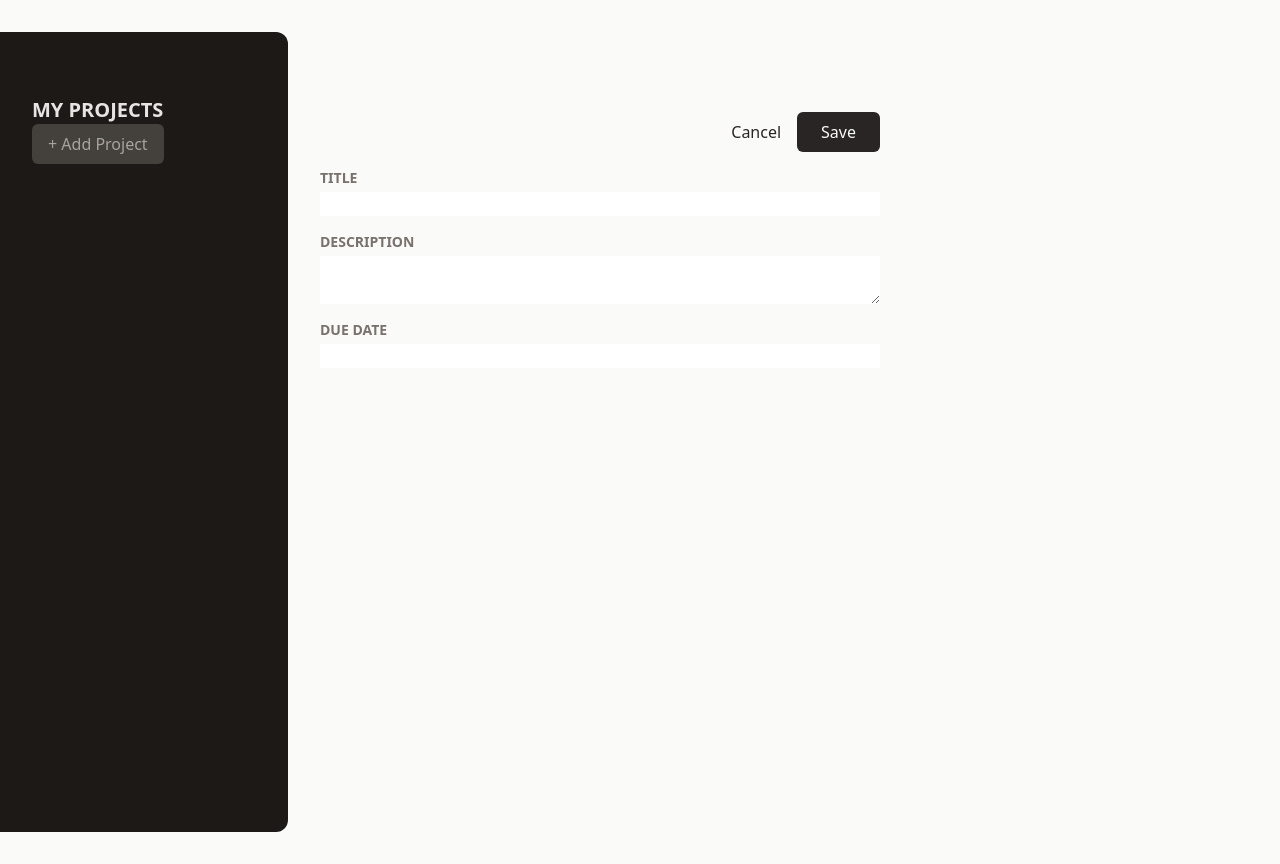
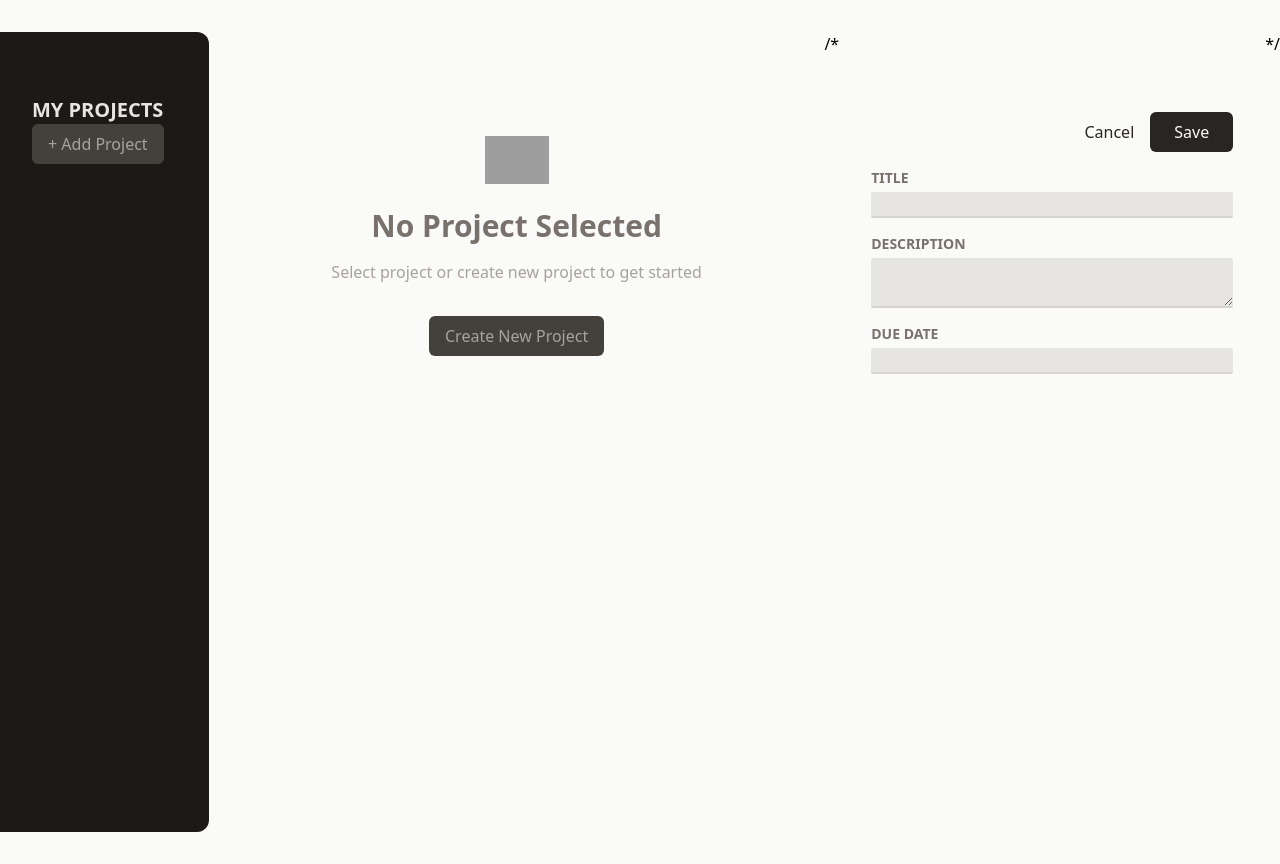
Before and after one commit to Htsindi/project-Mgmt-App, a React (Vite) app: page / in a window 1280 px wide. Built offline with nearby package versions, Linux system fonts and the light colour scheme; grey boxes are pictures that could not be loaded.

Commit message:
Button and NoProjectSelected components added

```diff
--- a/src/App.jsx
+++ b/src/App.jsx
@@ -1,11 +1,13 @@
 import ProjectSidebar from "./components/ProjectSidebar";
 import NewProject from "./components/NewProject";
+import NoProjectSelected from "./components/NoProjectSelected";
 
 function App() {
   return (
     <main className="h-screen my-8 flex gap-8">
       <ProjectSidebar />
-      <NewProject />
+      <NoProjectSelected />
+      /* <NewProject /> */
     </main>
   );
 }
--- /dev/null
+++ b/src/components/Button.jsx
@@ -0,0 +1,10 @@
+export default function Button({ children, ...props }) {
+  return (
+    <button
+      className="px-4 py-2 text-xs md:text-base rounded-md bg-stone-700 text-stone-400 hover:bg-stone-100"
+      {...props}
+    >
+      {children}
+    </button>
+  );
+}
--- a/src/components/Input.jsx
+++ b/src/components/Input.jsx
@@ -1,10 +1,17 @@
 export default function Input({ label, textarea, ...props }) {
+  const classes =
+    "w-full border-b-2 rounded-sm border-stone-300 bg-stone-200 text-stone-600 focus:outline-none focus:border-stone-600";
+
   return (
     <p className="flex flex-col gap-1 my-4">
       <label className="text-sm font-bold uppercase text-stone-500" htmlFor="">
         {label}
       </label>
-      {textarea ? <textarea {...props} /> : <input {...props} />}
+      {textarea ? (
+        <textarea className={classes} {...props} />
+      ) : (
+        <input className={classes} {...props} />
+      )}
     </p>
   );
 }
--- /dev/null
+++ b/src/components/NoProjectSelected.jsx
@@ -0,0 +1,23 @@
+import projectLogo from "../assets/no-projects.png";
+import Button from "./Button";
+
+export default function NoProjectSelected() {
+  return (
+    <div className="mt-24 text-center w-2/3">
+      <img
+        className="w-16 h-16 object-contain mx-auto"
+        src={projectLogo}
+        alt="empty task list"
+      />
+      <h2 className="text-3xl font-bold text-stone-500 my-4">
+        No Project Selected
+      </h2>
+      <p className="text-stone-400 mb-4">
+        Select project or create new project to get started
+      </p>
+      <p className="mt-8">
+        <Button>Create New Project</Button>
+      </p>
+    </div>
+  );
+}
--- a/src/components/ProjectSidebar.jsx
+++ b/src/components/ProjectSidebar.jsx
@@ -1,3 +1,5 @@
+import Button from "./Button";
+
 export default function ProjectSidebar() {
   return (
     <aside className="w-1/3 py-16 px-8 bg-stone-900 text-stone-50 md: w-72 rounded-r-xl">
@@ -5,9 +7,7 @@
         My Projects
       </h2>
       <div>
-        <button className="px-4 py-2 text-xs md:text-base rounded-md bg-stone-700 text-stone-400 hover:bg-stone-100">
-          + Add Project
-        </button>
+        <Button>+ Add Project</Button>
       </div>
       <ul></ul>
     </aside>
```
